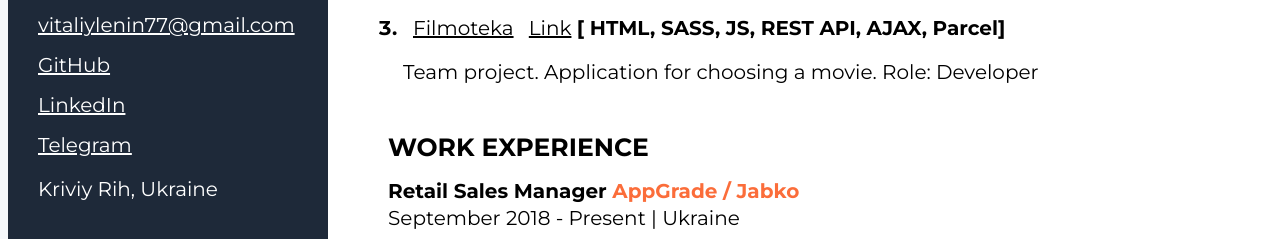
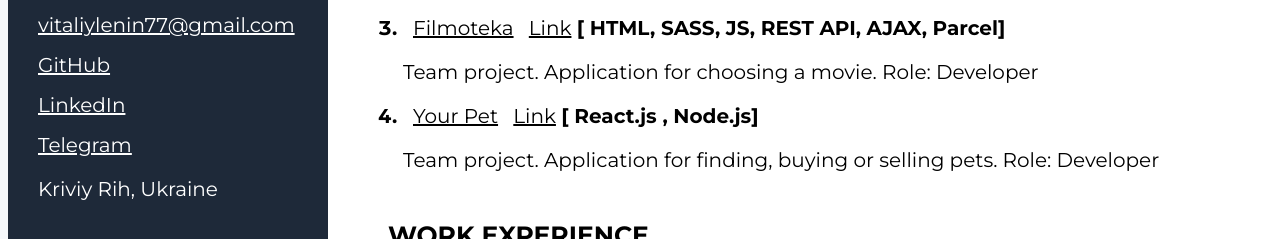
Before and after one commit to VitaliyLenin/Resume, a plain HTML site: page index.html in a window 1280 px wide. Shown: the part 493-732 px from the top of the page. Drawn offline with nearby package versions, Linux system fonts and the light colour scheme.

Commit message:
Update index.html

```diff
--- a/index.html
+++ b/index.html
@@ -109,6 +109,30 @@
                 <p>
                   Team project. Application for choosing a movie. Role:
                   Developer
+                </p>
+              </span>
+            </li>
+            <li class="project-item">
+              <span class="project">
+                <a
+                  href="https://github.com/iankaFil/YourPet-group4-frontend"
+                  class="project-link"
+                  target="_blank"
+                  rel="noopener noreferrer"
+                  >Your Pet</a
+                >
+                <a
+                  href="https://iankafil.github.io/YourPet-group4-frontend/"
+                  class="project-link"
+                  target="_blank"
+                  rel="noopener noreferrer"
+                  >Link</a
+                >
+
+                <span class="project-bracket">[ React.js , Node.js]</span>
+                <p>
+                  Team project. Application for finding, buying or selling pets.
+                  Role: Developer
                 </p>
               </span>
             </li>
@@ -290,7 +314,9 @@
             <li class="tech-skills-items">
               <span class="tech-skills-text">REST.API</span>
             </li>
-            <!-- <li class="tech-skills-items"><span class="tech-skills-text">Node.js</span> </li> -->
+            <li class="tech-skills-items">
+              <span class="tech-skills-text">Node.js</span>
+            </li>
           </ul>
         </div>
         <!--Soft Skills-->
```
